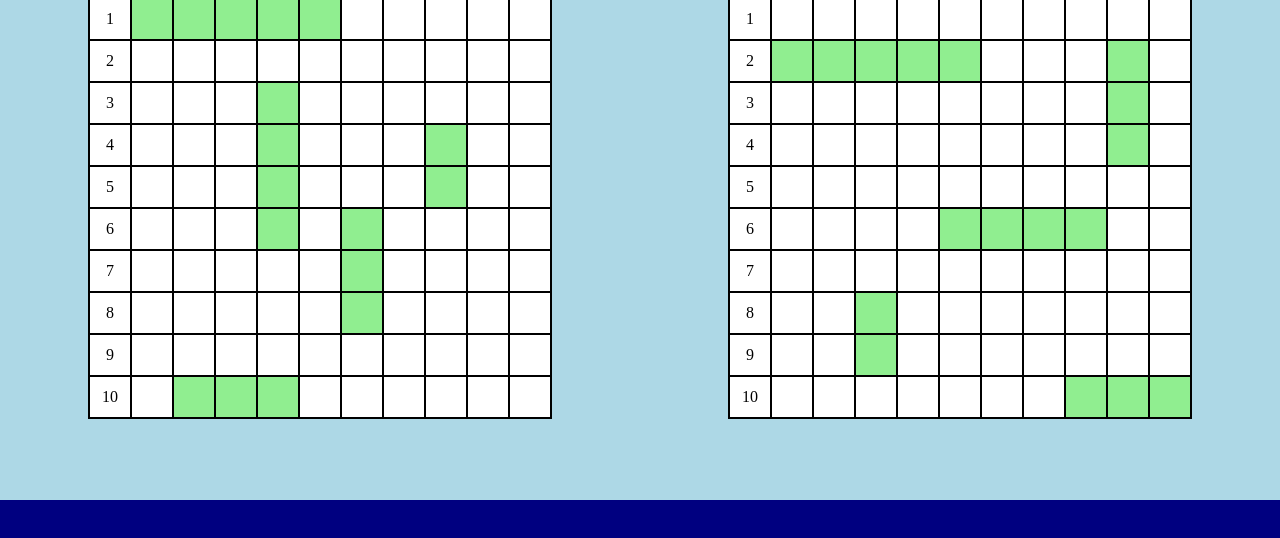
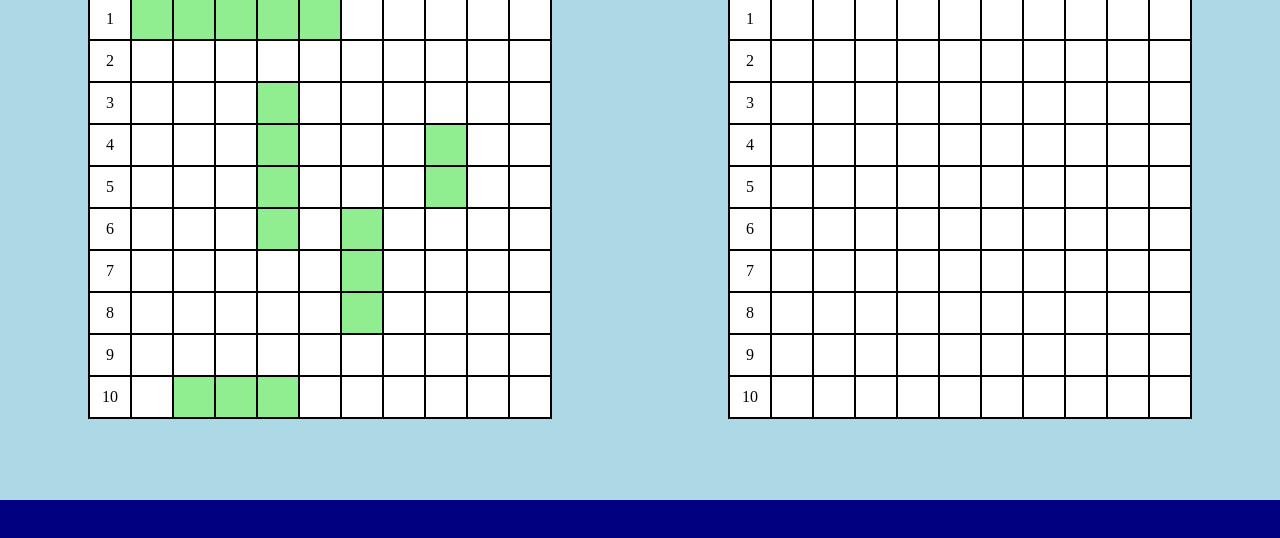
Before and after one commit to bradgerb/odin-battleship, a website built with webpack: page src/template.html in a window 1280 px wide. Both pictures are taken after a click on the element "New Game". Shown: the part 250-788 px from the top of the page. Built offline with nearby package versions, Linux system fonts and the light colour scheme.

Commit message:
Hide ai ships

```diff
--- a/src/DOM.js
+++ b/src/DOM.js
@@ -62,12 +62,15 @@ const gameController = ()=> {
         function runShipPlacement() {
             shipsPlaced++;
             console.log(shipsPlaced);
+            console.log(shipyard);
             checkEndShipPlacement();
         }
 
         for (let i = 0; i < allCells.length; i++) {
             allCells[i].addEventListener('click', runShipPlacement);
         }
+
+            let shipyard = {carrier: 5, battleship: 4, destroyer: 3, submarine: 3, patrolBoat: 2}
 
             placeNewShip(playerOne, 'carrier', [0, 0], [0, 4]);
             placeNewShip(playerOne, 'battleship', [2, 3], [5, 3]);
@@ -246,6 +249,7 @@ const gameController = ()=> {
             allCells[i].classList.remove('containsShip');
             allCells[i].classList.remove('hitCell');
             allCells[i].classList.remove('missedCell');
+            allCells[i].classList.remove('hidden');
         }
     }
 
@@ -281,6 +285,10 @@ const placeNewShip = (player, shipName, [rowStart, columnStart], [rowEnd, column
 
                 const targetCell = document.getElementById(cellHash);
                 targetCell.classList.add('containsShip');
+
+                if (player.controlType === 'ai') {
+                    targetCell.classList.add('hidden');
+                };
             }
         }
     }
--- a/src/style.css
+++ b/src/style.css
@@ -85,6 +85,10 @@ button {
     background-color: lightgreen;
 }
 
+.hidden {
+    background-color: white;
+}
+
 .hitCell {
     background-color: lightpink;
 }
```
